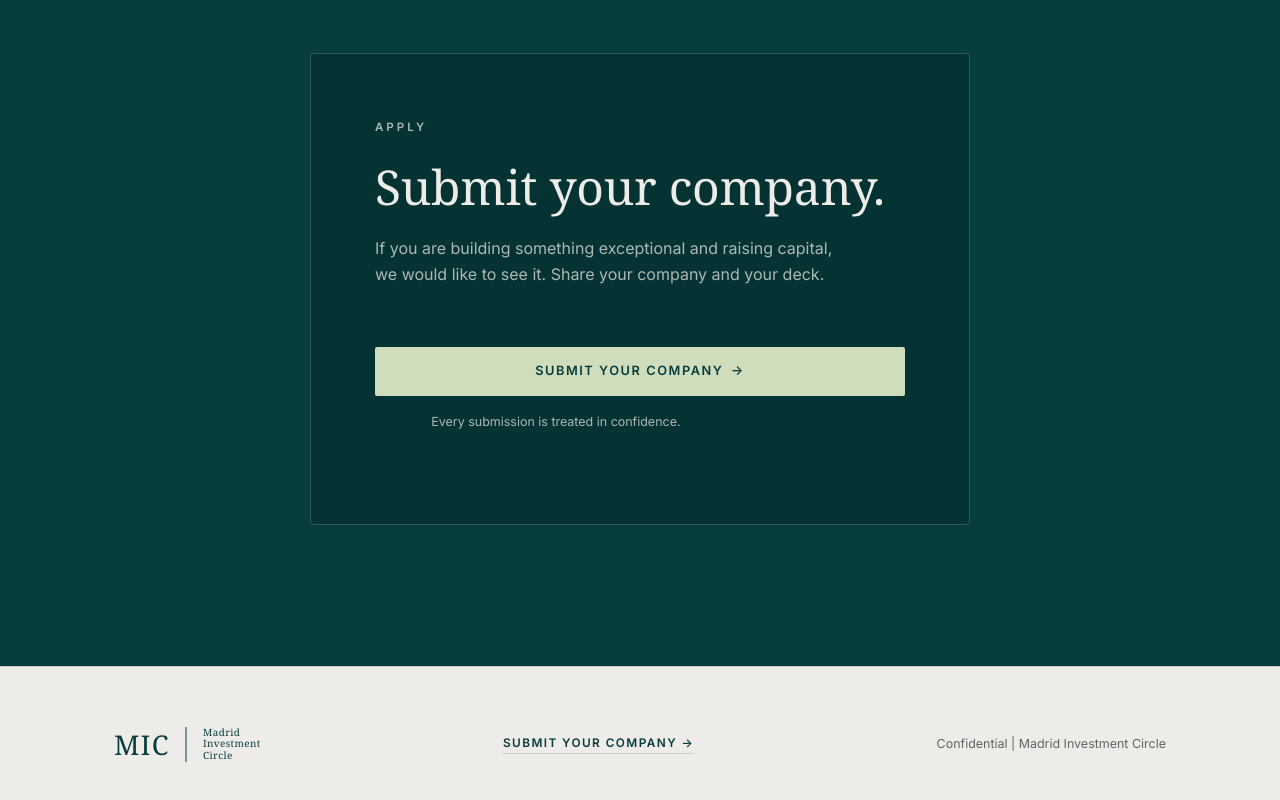
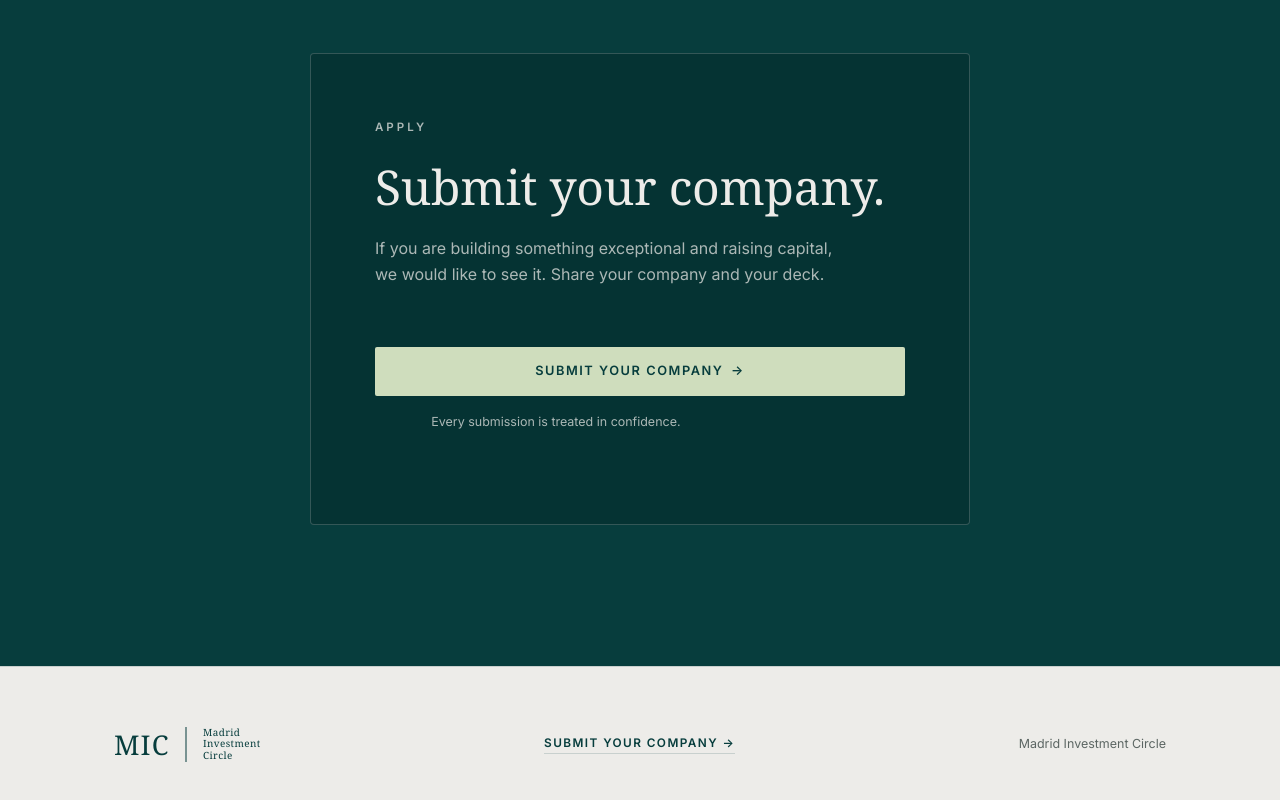
Before and after one commit to afsana16063/mic-website, a plain HTML site: page index.html in a window 1280 px wide. Shown: the part 3636-4436 px from the top of the page. Drawn offline with Linux system fonts and the light colour scheme; a web font is replaced by a local one.

Commit message:
Update index.html

```diff
--- a/index.html
+++ b/index.html
@@ -1090,7 +1090,7 @@
           <span class="words">Madrid<br />Investment<br />Circle</span>
         </a>
         <a href="submit.html" class="foot-link">Submit your company &rarr;</a>
-        <p class="foot-meta">Confidential | Madrid Investment Circle</p>
+        <p class="foot-meta">Madrid Investment Circle</p>
       </div>
     </footer>
 
```
